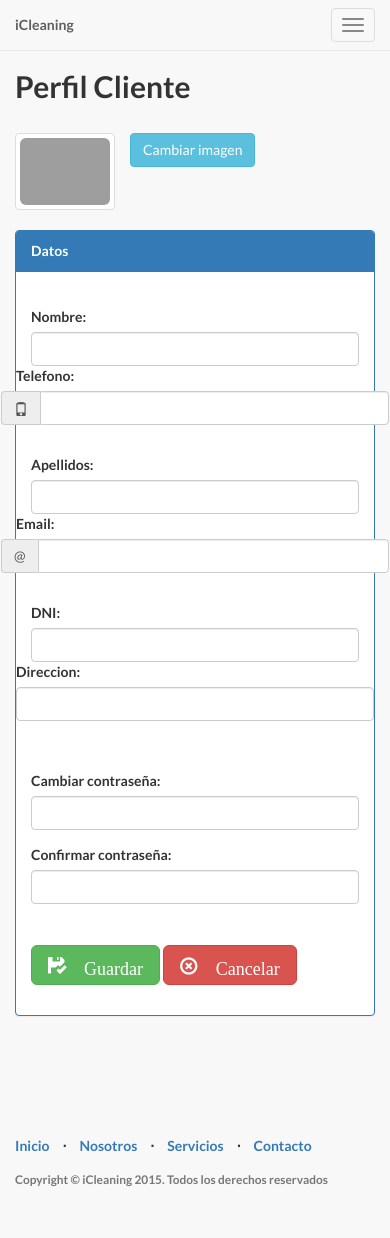
After one commit to miguelrb22/icleaning, a PHP site: page /icleaning/resources/views/crearcliente.php in a window 390 px wide. The commit adds this page. Run offline with PHP 8.4, Linux system fonts and the light colour scheme; some libraries are stand-ins or nearby versions; grey boxes are pictures that could not be loaded.

Commit message:
crear cliente

```diff
--- a/index.php
+++ b/index.php
@@ -396,9 +396,13 @@
                     </div>
 
                     <div class="modal-footer">
+
                         <button type="button" class="btn btn-default" data-dismiss="modal">Cerrar</button>
                         <button type="submit" class="btn btn-primary">¡Entrar!</button>
                     </div>
+                </form>
+                <form action="resources/views/crearcliente.php">
+                            <input type="submit" class="btn btn-primary" value="Crear Cuenta">
                 </form>
             </div>
 
--- /dev/null
+++ b/resources/views/crearcliente.php
@@ -0,0 +1,264 @@
+<html lang="es" xmlns="http://www.w3.org/1999/html">
+
+<head>
+
+    <meta charset="utf-8">
+    <meta http-equiv="X-UA-Compatible" content="IE=edge">
+    <meta name="viewport" content="width=device-width, initial-scale=1">
+    <meta name="description" content="">
+    <meta name="author" content="">
+
+    <title>iCleaning</title>
+
+    <!-- Bootstrap CSS -->
+    <link href="../../public/bootstrap/css/bootstrap.min.css" rel="stylesheet">
+
+    <!-- CSS -->
+    <link href="../../public/css/landing.css" rel="stylesheet">
+
+    <!-- Fonts -->
+    <link rel="stylesheet" href="//maxcdn.bootstrapcdn.com/font-awesome/4.3.0/css/font-awesome.min.css">
+    <link href="http://fonts.googleapis.com/css?family=Lato:300,400,700,300italic,400italic,700italic" rel="stylesheet" type="text/css">
+
+</head>
+
+<body>
+
+<!-- Navigation -->
+<nav class="navbar navbar-default navbar-fixed-top topnav" role="navigation">
+    <div class="container topnav">
+        <!-- Brand and toggle get grouped for better mobile display -->
+        <div class="navbar-header">
+            <button type="button" class="navbar-toggle" data-toggle="collapse" data-target="#bs-example-navbar-collapse-1">
+                <span class="sr-only">Toggle navigation</span>
+                <span class="icon-bar"></span>
+                <span class="icon-bar"></span>
+                <span class="icon-bar"></span>
+            </button>
+            <a class="navbar-brand topnav" href="../../index.php">iCleaning</a>
+        </div>
+        <!-- Collect the nav links, forms, and other content for toggling -->
+        <div class="collapse navbar-collapse" id="bs-example-navbar-collapse-1">
+            <ul class="nav navbar-nav navbar-right">
+                <li>
+                    <a href="#infgen">Crear Cliente</a>
+                </li>
+
+            </ul>
+        </div>
+        <!-- /.navbar-collapse -->
+    </div>
+    <!-- /.container -->
+</nav>
+
+
+<a name="infgen"></a>
+<div class="content-section-a">
+
+
+    <div class="container">
+
+        <div class="clearfix"></div>
+        <h2 class="section-heading">Perfil Cliente</h2>
+
+        <div class="row">
+            <div class="col-xs-4 col-md-2">
+                <a href="#" class="thumbnail">
+                    <img src="http://www.velaporti.com/images/no_perfil_M.png" class="img-rounded" alt="imagen" width="174" height="50">
+                </a>
+
+            </div>
+
+            <button type="button" class="btn btn-info btn-group-sm"> Cambiar imagen </button>
+
+        </div>
+
+
+
+        <div class="panel panel-primary">
+            <div class="panel-heading">Datos</div>
+            <div class="panel-body">
+
+                <form class = "form-horizontal"> <br />
+
+                    <div class="form-group">
+
+                        <label class = "col-sm-2 control-label" for="formGroup">Nombre: </label>
+                        <div class="col-sm-3">
+                            <input class="form-control" type="text" name="cliNombre" id="cliNombre" value="">
+                        </div>
+
+                        <div class="form-group">
+                            <label class = "col-sm-2 control-label" for="formGroup">Telefono: </label>
+                            <div class="input-group col-sm-2">
+                                <span class = "input-group-addon"><span class = "glyphicon glyphicon-phone"></span></span>
+                                <input class="form-control" type="text" name="cliTelefono" id="cliTelefono" value="">
+                            </div>
+                        </div>
+
+                    </div>
+
+
+                    <div class="form-group">
+
+                        <label class = "col-sm-2 control-label" for="formGroup">Apellidos: </label>
+                        <div class="col-sm-3">
+                            <input class="form-control" type="text" name="cliApellidos" id="cliApellidos" value="">
+                        </div>
+
+                        <div class="form-group">
+                            <label class = "col-sm-2 control-label" for="formGroup">Email: </label>
+                            <div class="input-group col-sm-3">
+                                <span class = "input-group-addon">@</span>
+                                <input class="form-control" type="text" name="cliEmail" id="cliEmail" value="">
+                            </div>
+                        </div>
+
+                    </div>
+
+
+                    <div class="form-group">
+
+                        <label class = "col-sm-2 control-label" for="formGroup">DNI: </label>
+                        <div class="col-sm-3">
+                            <input class="form-control" type="text" name="cliDni" id="cliDni" value="" >
+                        </div>
+
+                        <div class="form-group">
+                            <label class = "col-sm-2 control-label" for="formGroup">Direccion: </label>
+                            <div class="col-sm-3">
+                                <input class="form-control" type="text" name="cliDireccion" id="cliDireccion" value="">
+                            </div>
+                        </div>
+                    </div><br />
+
+
+                    <div class="form-group">
+                        <label class = "col-sm-2 control-label" for="formGroup">Cambiar contraseña: </label>
+                        <div class="col-sm-2">
+                            <input class="form-control" name="cliPassword" type="text" id="cliPassword">
+                        </div>
+                    </div>
+
+
+                    <div class="form-group">
+                        <label class = "col-sm-2 control-label" for="formGroup">Confirmar contraseña: </label>
+                        <div class="col-sm-2">
+                            <input class="form-control" type="text" name="cliPasswordConf" id="cliPasswordConf">
+                        </div>
+                    </div> <br />
+
+
+                    <div class="form-group">
+                        <label class="col-sm-2 control-label" for="formGroup"></label>
+                        <div class="col-sm-4">
+                            <?php
+                                //Como pillar la direccion del value del imput direccion
+                                //$cliDir = 'asdfasdf';
+                                echo "<button type='submit' onclick='crearCliente()' class='btn btn-success btn-lg'><span class='glyphicon glyphicon-floppy-saved'</span> Guardar </button>";
+                            ?>
+                            <button type="button" class="btn btn-danger btn-lg"><span class="glyphicon glyphicon-remove-circle"</span> Cancelar </button>
+                        </div>
+                    </div>
+
+                </form>
+            </div>
+        </div>
+    </div>
+
+</div>
+
+
+
+
+<!-- Footer -->
+<footer>
+    <div class="container">
+        <div class="row">
+            <div class="col-lg-12">
+                <ul class="list-inline">
+                    <li>
+                        <a href="../../index.php">Inicio</a>
+                    </li>
+                    <li class="footer-menu-divider">⋅</li>
+                    <li>
+                        <a href="../../index.php#about">Nosotros</a>
+                    </li>
+                    <li class="footer-menu-divider">⋅</li>
+                    <li>
+                        <a href="../../index.php#services">Servicios</a>
+                    </li>
+                    <li class="footer-menu-divider">⋅</li>
+                    <li>
+                        <a href="../../index.php#contact">Contacto</a>
+                    </li>
+                </ul>
+                <p class="copyright text-muted small">Copyright © iCleaning 2015. Todos los derechos reservados</p>
+            </div>
+        </div>
+    </div>
+</footer>
+
+
+<!-- jQuery -->
+<script src="../../public/js/jquery.js"></script>
+
+<script src="../../public/lolibox/dist/js/lobibox.min.js"></script>
+
+<script src="https://code.jquery.com/jquery-1.9.1.min.js"></script>
+
+<!-- Bootstrap Core JavaScript -->
+<script src="../../public/js/bootstrap.min.js"></script>
+
+<script type="text/javascript" charset="utf8" src="http://ajax.aspnetcdn.com/ajax/jQuery/jquery-1.8.2.min.js"></script>
+<script type="text/javascript" charset="utf8" src="http://ajax.aspnetcdn.com/ajax/jquery.dataTables/1.9.4/jquery.dataTables.min.js"></script>
+
+<script>
+    $(document).ready(function() {
+       $('#tableTra').dataTable();
+    });
+
+    function crearCliente() {
+
+                    var cliEmail = $('#cliEmail').val();
+                    var cliTelefono = $('#cliTelefono').val();
+                    var cliPass = $('#cliPassword').val();
+                    var cliPassConf = $('#cliPasswordConf').val();
+                    var cliName = $('#cliNombre').val();
+                    var cliApellidos = $('#cliApellidos').val();
+                    var cliDni = $('#cliDni').val();
+                    var cliDireccion = $('#cliDireccion').val();
+
+                    if (cliPass === '' || cliPassConf === '') {
+                        alert("Inserte un password");
+                    }
+                    else if (cliPass !== cliPassConf) {
+                        alert("Los passwords no coinciden");
+                    }
+                    else if (cliEmail === '' || cliTelefono === '' || cliName === '' || cliApellidos === '' || cliDni === '' || cliDireccion === '' ) {
+                        alert("Hay campos vacios");
+                    }
+                    else {
+
+                        $.ajax({
+                            type: "POST",
+                            url: "../../app/ajax/ajax_crearcliente.php",
+                            data: { cliname: cliName, cliapellidos: cliApellidos, clidni: cliDni, clidireccion: cliDireccion, cliemail: cliEmail, clitelefono: cliTelefono, clipass: cliPass },
+                            dataType: "html",
+                            success: function(data) {
+
+                                Lobibox.notify('success', {
+                                    title: 'Completado',
+                                    msg: 'Cliente modificado correctamente'
+                                });
+                            }
+                        });
+
+                    }
+
+    }
+</script>
+
+</body>
+
+</html>
```
Also changed, not shown: app/ajax/ajax_crearcliente.php (added, +22 -0 lines).
